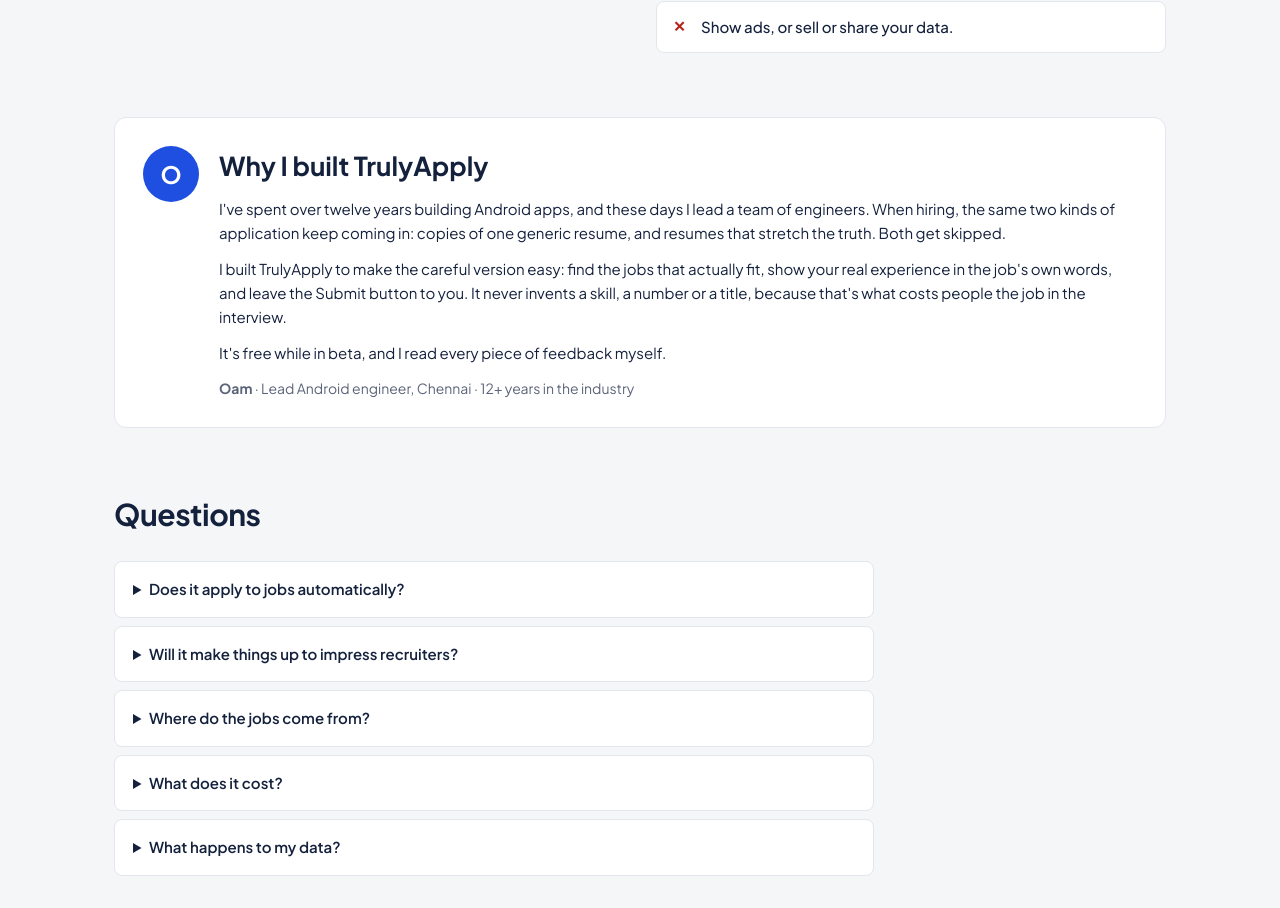
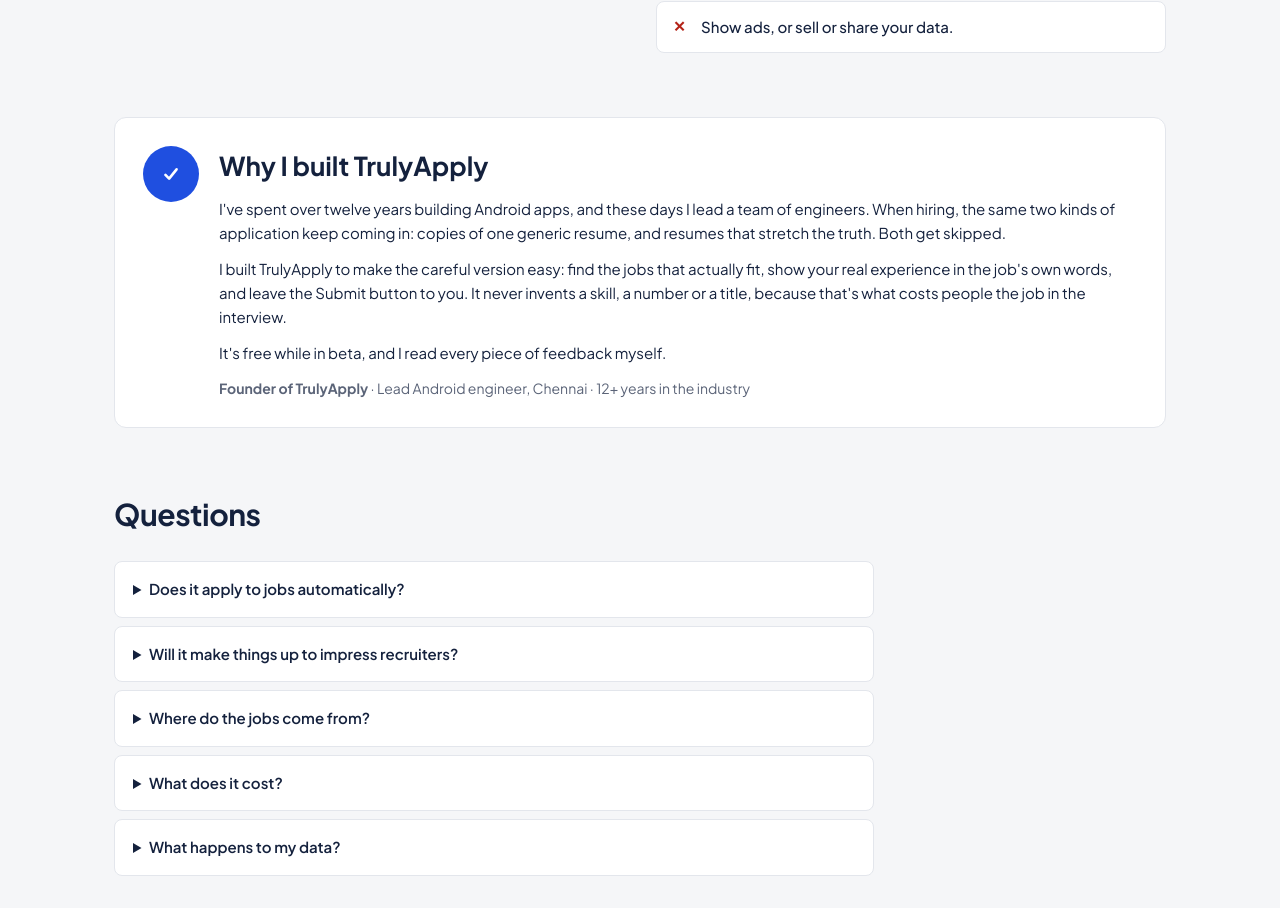
Before and after one commit to Oamprakash/JobCopilot, a Next.js app in the folder web/: page / in a window 1280 px wide. Shown: the part 2148-3056 px from the top of the page. Built offline with nearby package versions, Linux system fonts and the light colour scheme; no server answers.

Commit message:
Home page: founder's note without the founder's name
Signed 'Founder of TrulyApply' with the role, and the logo in place of
the initial.

Co-Authored-By: Claude Opus 5.5 <noreply@anthropic.com>
Claude-Session: https://claude.ai/code/session_01Jz72cCuT9XCu3CSs6LuKrY

```diff
--- a/web/components/LandingPage.tsx
+++ b/web/components/LandingPage.tsx
@@ -186,14 +186,16 @@ export function LandingPage() {
 
         <section className="landing-section landing-founder" aria-labelledby="founder-title">
           <div className="landing-founder-card">
-            <span className="landing-founder-avatar" aria-hidden="true">{brand.founder.name.slice(0, 1)}</span>
+            <span className="landing-founder-avatar" aria-hidden="true">
+              <svg width="26" height="26" viewBox="0 0 28 28"><path d="M8 15l4 4 8-10" stroke="#fff" strokeWidth="2.8" fill="none" strokeLinecap="round" strokeLinejoin="round" /></svg>
+            </span>
             <div className="stack" style={{ gap: 12 }}>
               <h2 id="founder-title" style={{ margin: 0 }}>Why I built {brand.name}</h2>
               {brand.founder.note.map((p) => (
                 <p key={p.slice(0, 24)}>{p}</p>
               ))}
               <p className="landing-founder-sign">
-                <strong>{brand.founder.name}</strong> · {brand.founder.role}
+                <strong>Founder of {brand.name}</strong> · {brand.founder.role}
               </p>
             </div>
           </div>
```
